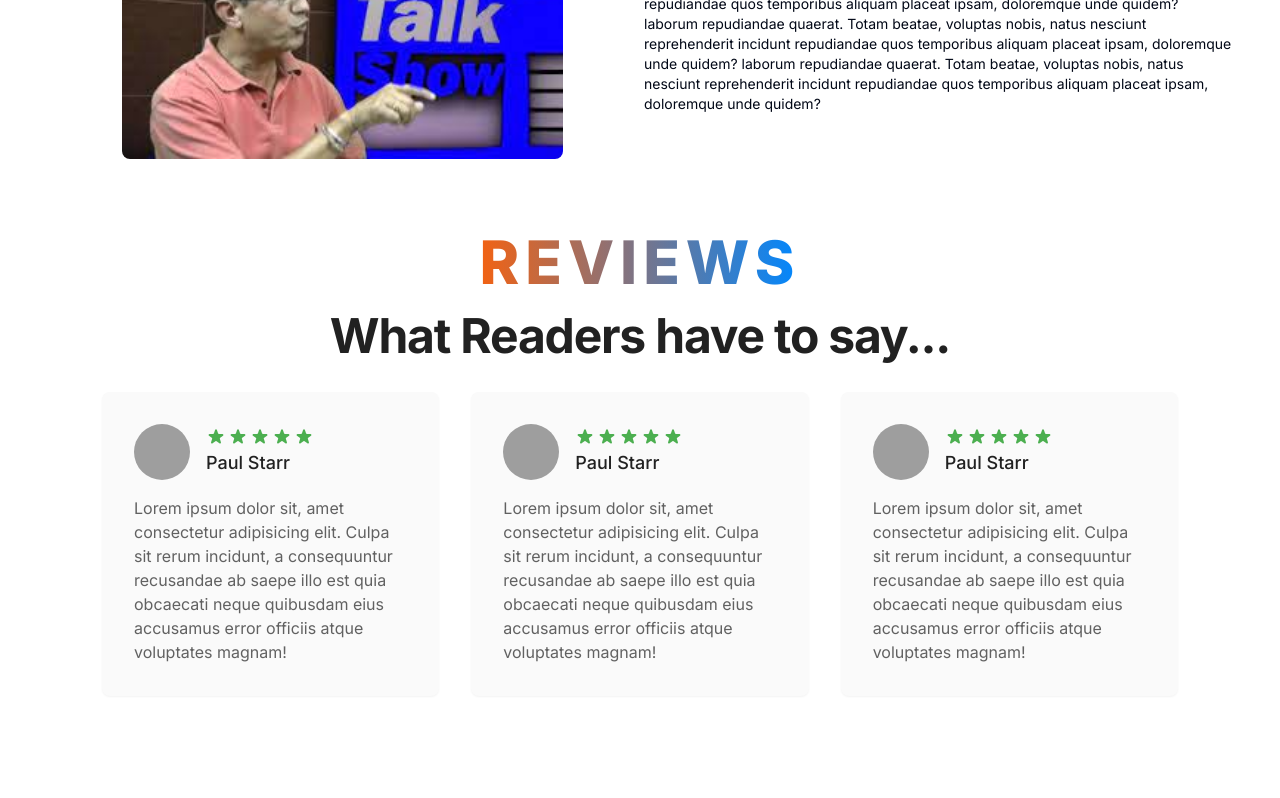
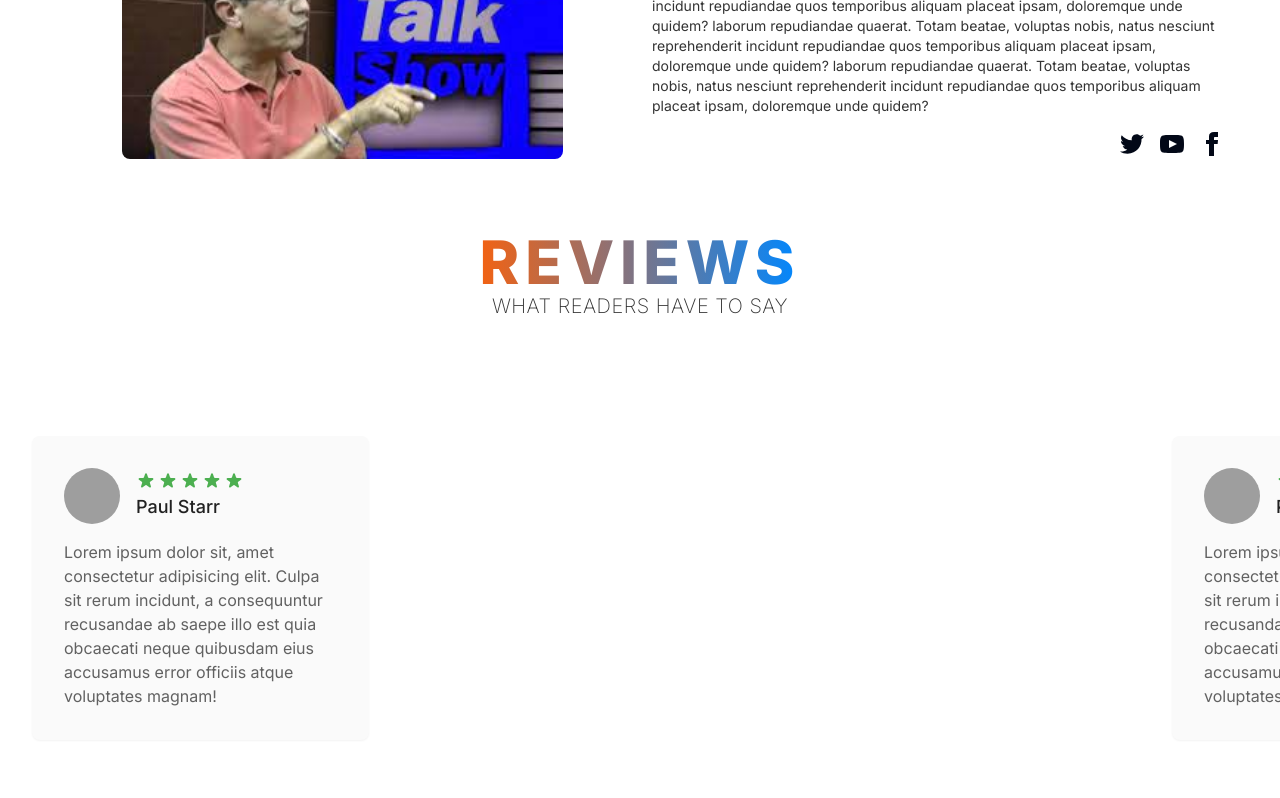
Before and after one commit to anishrajpandey/Writer-Portfolio, a Next.js app: page / in a window 1280 px wide. Shown: the part 2860-3658 px from the top of the page. Built offline with nearby package versions, Linux system fonts and the light colour scheme; grey boxes are pictures that could not be loaded.

Commit message:
scrollable testimonials

```diff
--- a/app/_components/AboutAuthor.tsx
+++ b/app/_components/AboutAuthor.tsx
@@ -15,16 +15,61 @@ const AboutAuthor = () => {
           <Image src={"/ghanendra.jpg"} fill alt="photo" />
         </div>
         {/* </div>s */}
-        <div className="text-sm flex justify-center items-center md:text-md ">
-          Lorem ipsum dolor sit, amet consectetur adipisicing elit. Eos saepe
-          laborum repudiandae quaerat. Totam beatae, voluptas nobis, natus
-          nesciunt reprehenderit incidunt repudiandae quos temporibus aliquam
-          placeat ipsam, doloremque unde quidem? laborum repudiandae quaerat.
-          Totam beatae, voluptas nobis, natus nesciunt reprehenderit incidunt
-          repudiandae quos temporibus aliquam placeat ipsam, doloremque unde
-          quidem? laborum repudiandae quaerat. Totam beatae, voluptas nobis,
-          natus nesciunt reprehenderit incidunt repudiandae quos temporibus
-          aliquam placeat ipsam, doloremque unde quidem?
+        <div className="flex flex-col justify-center items-center">
+          <div className="info py-4 px-2">
+            <h2 className="text-lg font-semibold text-orange-secondary">
+              Ghanendra Purush Dhakal (घनेन्द्र पुरुष ढकाल){" "}
+            </h2>
+            <p className="text-sm  md:text-md text-faded">
+              Lorem ipsum dolor sit, amet consectetur adipisicing elit. Eos
+              saepe laborum repudiandae quaerat. Totam beatae, voluptas nobis,
+              natus nesciunt reprehenderit incidunt repudiandae quos temporibus
+              aliquam placeat ipsam, doloremque unde quidem? laborum repudiandae
+              quaerat. Totam beatae, voluptas nobis, natus nesciunt
+              reprehenderit incidunt repudiandae quos temporibus aliquam placeat
+              ipsam, doloremque unde quidem? laborum repudiandae quaerat. Totam
+              beatae, voluptas nobis, natus nesciunt reprehenderit incidunt
+              repudiandae quos temporibus aliquam placeat ipsam, doloremque unde
+              quidem?
+            </p>
+          </div>
+          <div className="flex justify-end px-2 w-full ">
+            <div className="grid grid-flow-col gap-4">
+              <a href="https://www.facebook.com/">
+                <svg
+                  xmlns="http://www.w3.org/2000/svg"
+                  width="24"
+                  height="24"
+                  viewBox="0 0 24 24"
+                  className="fill-current"
+                >
+                  <path d="M24 4.557c-.883.392-1.832.656-2.828.775 1.017-.609 1.798-1.574 2.165-2.724-.951.564-2.005.974-3.127 1.195-.897-.957-2.178-1.555-3.594-1.555-3.179 0-5.515 2.966-4.797 6.045-4.091-.205-7.719-2.165-10.148-5.144-1.29 2.213-.669 5.108 1.523 6.574-.806-.026-1.566-.247-2.229-.616-.054 2.281 1.581 4.415 3.949 4.89-.693.188-1.452.232-2.224.084.626 1.956 2.444 3.379 4.6 3.419-2.07 1.623-4.678 2.348-7.29 2.04 2.179 1.397 4.768 2.212 7.548 2.212 9.142 0 14.307-7.721 13.995-14.646.962-.695 1.797-1.562 2.457-2.549z"></path>
+                </svg>
+              </a>
+              <a>
+                <svg
+                  xmlns="http://www.w3.org/2000/svg"
+                  width="24"
+                  height="24"
+                  viewBox="0 0 24 24"
+                  className="fill-current"
+                >
+                  <path d="M19.615 3.184c-3.604-.246-11.631-.245-15.23 0-3.897.266-4.356 2.62-4.385 8.816.029 6.185.484 8.549 4.385 8.816 3.6.245 11.626.246 15.23 0 3.897-.266 4.356-2.62 4.385-8.816-.029-6.185-.484-8.549-4.385-8.816zm-10.615 12.816v-8l8 3.993-8 4.007z"></path>
+                </svg>
+              </a>
+              <a>
+                <svg
+                  xmlns="http://www.w3.org/2000/svg"
+                  width="24"
+                  height="24"
+                  viewBox="0 0 24 24"
+                  className="fill-current"
+                >
+                  <path d="M9 8h-3v4h3v12h5v-12h3.642l.358-4h-4v-1.667c0-.955.192-1.333 1.115-1.333h2.885v-5h-3.808c-3.596 0-5.192 1.583-5.192 4.615v3.385z"></path>
+                </svg>
+              </a>
+            </div>
+          </div>
         </div>
       </main>
     </section>
--- /dev/null
+++ b/app/_components/TestimonialScrollable.tsx
@@ -0,0 +1,85 @@
+import React, { useRef, useEffect, useState } from "react";
+import Testimonial from "./Testimonials";
+const img =
+  "https://images.unsplash.com/photo-1678817546438-acc28fac4d3a?crop=entropy&cs=srgb&fm=jpg&ixid=MnwzMjM4NDZ8MHwxfHJhbmRvbXx8fHx8fHx8fDE2Nzk2NTQzNzY&ixlib=rb-4.0.3&q=85";
+
+const Testimonials = () => {
+  const journalRef = useRef(null);
+  return (
+    <>
+      <div className="flex my-16 overflow-hidden min-w-2xl relative w-full will-change-auto hover:will-change-scroll">
+        <Draggable innerRef={journalRef} rootClass={"drag"}>
+          <div className="flex flex-row overflow-x-auto " ref={journalRef}>
+            <div className="shrink-0 bg-blue-secondary">
+              <Testimonial />
+            </div>
+            <div className="shrink-0">
+              <Testimonial />
+            </div>
+            <div className="shrink-0">
+              <Testimonial />
+            </div>
+
+            {/* <div className=" shrink-0">
+              <div className="w-fit">
+              </div>
+            </div> */}
+          </div>
+        </Draggable>
+      </div>
+    </>
+  );
+};
+
+const Draggable = ({ rootClass = "", children }) => {
+  const ourRef = useRef(null);
+  const [isMouseDown, setIsMouseDown] = useState(false);
+  const mouseCoords = useRef({
+    startX: 0,
+    startY: 0,
+    scrollLeft: 0,
+    scrollTop: 0,
+  });
+  const [isScrolling, setIsScrolling] = useState(false);
+  const handleDragStart = (e) => {
+    if (!ourRef.current) return;
+    const slider = ourRef.current?.children[0];
+    const startX = e.pageX - slider.offsetLeft;
+    const startY = e.pageY - slider.offsetTop;
+    const scrollLeft = slider.scrollLeft;
+    const scrollTop = slider.scrollTop;
+    mouseCoords.current = { startX, startY, scrollLeft, scrollTop };
+    setIsMouseDown(true);
+    document.body.style.cursor = "grabbing";
+  };
+  const handleDragEnd = () => {
+    setIsMouseDown(false);
+    if (!ourRef.current) return;
+    document.body.style.cursor = "default";
+  };
+  const handleDrag = (e) => {
+    if (!isMouseDown || !ourRef.current) return;
+    e.preventDefault();
+    const slider = ourRef.current.children[0];
+    const x = e.pageX - slider.offsetLeft;
+    const y = e.pageY - slider.offsetTop;
+    const walkX = (x - mouseCoords.current.startX) * 1.5;
+    const walkY = (y - mouseCoords.current.startY) * 1.5;
+    slider.scrollLeft = mouseCoords.current.scrollLeft - walkX;
+    slider.scrollTop = mouseCoords.current.scrollTop - walkY;
+    console.log(walkX, walkY);
+  };
+
+  return (
+    <div
+      ref={ourRef}
+      onMouseDown={handleDragStart}
+      onMouseUp={handleDragEnd}
+      onMouseMove={handleDrag}
+      className={rootClass + "flex overflow-x-scroll"}
+    >
+      {children}
+    </div>
+  );
+};
+export default Testimonials;
--- a/app/_components/Testimonials.tsx
+++ b/app/_components/Testimonials.tsx
@@ -4,12 +4,74 @@ const Testimonials = () => {
   return (
     <section className="bg-white">
       <div className="mx-auto max-w-screen-xl px-4 pb-12 sm:px-6 lg:px-8 lg:pb-16 pt-5">
-        <h2 className="text-center text-4xl font-bold tracking-tight text-gray-900 sm:text-5xl">
-          What Readers have to say...{" "}
-        </h2>
-
         <div className="mt-8 grid grid-cols-1 gap-4 md:grid-cols-3 md:gap-8">
           <blockquote className="rounded-lg bg-gray-50 p-6 shadow-sm sm:p-8">
+            <div className="flex items-center gap-4">
+              <img
+                alt="Man"
+                src="https://images.unsplash.com/photo-1595152772835-219674b2a8a6?ixlib=rb-1.2.1&ixid=MnwxMjA3fDB8MHxwaG90by1wYWdlfHx8fGVufDB8fHx8&auto=format&fit=crop&w=1180&q=80"
+                className="h-14 w-14 rounded-full object-cover"
+              />
+
+              <div>
+                <div className="flex justify-center gap-0.5 text-green-500">
+                  <svg
+                    xmlns="http://www.w3.org/2000/svg"
+                    className="h-5 w-5"
+                    viewBox="0 0 20 20"
+                    fill="currentColor"
+                  >
+                    <path d="M9.049 2.927c.3-.921 1.603-.921 1.902 0l1.07 3.292a1 1 0 00.95.69h3.462c.969 0 1.371 1.24.588 1.81l-2.8 2.034a1 1 0 00-.364 1.118l1.07 3.292c.3.921-.755 1.688-1.54 1.118l-2.8-2.034a1 1 0 00-1.175 0l-2.8 2.034c-.784.57-1.838-.197-1.539-1.118l1.07-3.292a1 1 0 00-.364-1.118L2.98 8.72c-.783-.57-.38-1.81.588-1.81h3.461a1 1 0 00.951-.69l1.07-3.292z" />
+                  </svg>
+                  <svg
+                    xmlns="http://www.w3.org/2000/svg"
+                    className="h-5 w-5"
+                    viewBox="0 0 20 20"
+                    fill="currentColor"
+                  >
+                    <path d="M9.049 2.927c.3-.921 1.603-.921 1.902 0l1.07 3.292a1 1 0 00.95.69h3.462c.969 0 1.371 1.24.588 1.81l-2.8 2.034a1 1 0 00-.364 1.118l1.07 3.292c.3.921-.755 1.688-1.54 1.118l-2.8-2.034a1 1 0 00-1.175 0l-2.8 2.034c-.784.57-1.838-.197-1.539-1.118l1.07-3.292a1 1 0 00-.364-1.118L2.98 8.72c-.783-.57-.38-1.81.588-1.81h3.461a1 1 0 00.951-.69l1.07-3.292z" />
+                  </svg>
+                  <svg
+                    xmlns="http://www.w3.org/2000/svg"
+                    className="h-5 w-5"
+                    viewBox="0 0 20 20"
+                    fill="currentColor"
+                  >
+                    <path d="M9.049 2.927c.3-.921 1.603-.921 1.902 0l1.07 3.292a1 1 0 00.95.69h3.462c.969 0 1.371 1.24.588 1.81l-2.8 2.034a1 1 0 00-.364 1.118l1.07 3.292c.3.921-.755 1.688-1.54 1.118l-2.8-2.034a1 1 0 00-1.175 0l-2.8 2.034c-.784.57-1.838-.197-1.539-1.118l1.07-3.292a1 1 0 00-.364-1.118L2.98 8.72c-.783-.57-.38-1.81.588-1.81h3.461a1 1 0 00.951-.69l1.07-3.292z" />
+                  </svg>
+                  <svg
+                    xmlns="http://www.w3.org/2000/svg"
+                    className="h-5 w-5"
+                    viewBox="0 0 20 20"
+                    fill="currentColor"
+                  >
+                    <path d="M9.049 2.927c.3-.921 1.603-.921 1.902 0l1.07 3.292a1 1 0 00.95.69h3.462c.969 0 1.371 1.24.588 1.81l-2.8 2.034a1 1 0 00-.364 1.118l1.07 3.292c.3.921-.755 1.688-1.54 1.118l-2.8-2.034a1 1 0 00-1.175 0l-2.8 2.034c-.784.57-1.838-.197-1.539-1.118l1.07-3.292a1 1 0 00-.364-1.118L2.98 8.72c-.783-.57-.38-1.81.588-1.81h3.461a1 1 0 00.951-.69l1.07-3.292z" />
+                  </svg>
+                  <svg
+                    xmlns="http://www.w3.org/2000/svg"
+                    className="h-5 w-5"
+                    viewBox="0 0 20 20"
+                    fill="currentColor"
+                  >
+                    <path d="M9.049 2.927c.3-.921 1.603-.921 1.902 0l1.07 3.292a1 1 0 00.95.69h3.462c.969 0 1.371 1.24.588 1.81l-2.8 2.034a1 1 0 00-.364 1.118l1.07 3.292c.3.921-.755 1.688-1.54 1.118l-2.8-2.034a1 1 0 00-1.175 0l-2.8 2.034c-.784.57-1.838-.197-1.539-1.118l1.07-3.292a1 1 0 00-.364-1.118L2.98 8.72c-.783-.57-.38-1.81.588-1.81h3.461a1 1 0 00.951-.69l1.07-3.292z" />
+                  </svg>
+                </div>
+
+                <p className="mt-0.5 text-lg font-medium text-gray-900">
+                  Paul Starr
+                </p>
+              </div>
+            </div>
+
+            <p className="mt-4 text-gray-700">
+              Lorem ipsum dolor sit, amet consectetur adipisicing elit. Culpa
+              sit rerum incidunt, a consequuntur recusandae ab saepe illo est
+              quia obcaecati neque quibusdam eius accusamus error officiis atque
+              voluptates magnam!
+            </p>
+          </blockquote>
+
+          {/* <blockquote className="rounded-lg bg-gray-50 p-6 shadow-sm sm:p-8">
             <div className="flex items-center gap-4">
               <img
                 alt="Man"
@@ -139,73 +201,7 @@ const Testimonials = () => {
               quia obcaecati neque quibusdam eius accusamus error officiis atque
               voluptates magnam!
             </p>
-          </blockquote>
-
-          <blockquote className="rounded-lg bg-gray-50 p-6 shadow-sm sm:p-8">
-            <div className="flex items-center gap-4">
-              <img
-                alt="Man"
-                src="https://images.unsplash.com/photo-1595152772835-219674b2a8a6?ixlib=rb-1.2.1&ixid=MnwxMjA3fDB8MHxwaG90by1wYWdlfHx8fGVufDB8fHx8&auto=format&fit=crop&w=1180&q=80"
-                className="h-14 w-14 rounded-full object-cover"
-              />
-
-              <div>
-                <div className="flex justify-center gap-0.5 text-green-500">
-                  <svg
-                    xmlns="http://www.w3.org/2000/svg"
-                    className="h-5 w-5"
-                    viewBox="0 0 20 20"
-                    fill="currentColor"
-                  >
-                    <path d="M9.049 2.927c.3-.921 1.603-.921 1.902 0l1.07 3.292a1 1 0 00.95.69h3.462c.969 0 1.371 1.24.588 1.81l-2.8 2.034a1 1 0 00-.364 1.118l1.07 3.292c.3.921-.755 1.688-1.54 1.118l-2.8-2.034a1 1 0 00-1.175 0l-2.8 2.034c-.784.57-1.838-.197-1.539-1.118l1.07-3.292a1 1 0 00-.364-1.118L2.98 8.72c-.783-.57-.38-1.81.588-1.81h3.461a1 1 0 00.951-.69l1.07-3.292z" />
-                  </svg>
-                  <svg
-                    xmlns="http://www.w3.org/2000/svg"
-                    className="h-5 w-5"
-                    viewBox="0 0 20 20"
-                    fill="currentColor"
-                  >
-                    <path d="M9.049 2.927c.3-.921 1.603-.921 1.902 0l1.07 3.292a1 1 0 00.95.69h3.462c.969 0 1.371 1.24.588 1.81l-2.8 2.034a1 1 0 00-.364 1.118l1.07 3.292c.3.921-.755 1.688-1.54 1.118l-2.8-2.034a1 1 0 00-1.175 0l-2.8 2.034c-.784.57-1.838-.197-1.539-1.118l1.07-3.292a1 1 0 00-.364-1.118L2.98 8.72c-.783-.57-.38-1.81.588-1.81h3.461a1 1 0 00.951-.69l1.07-3.292z" />
-                  </svg>
-                  <svg
-                    xmlns="http://www.w3.org/2000/svg"
-                    className="h-5 w-5"
-                    viewBox="0 0 20 20"
-                    fill="currentColor"
-                  >
-                    <path d="M9.049 2.927c.3-.921 1.603-.921 1.902 0l1.07 3.292a1 1 0 00.95.69h3.462c.969 0 1.371 1.24.588 1.81l-2.8 2.034a1 1 0 00-.364 1.118l1.07 3.292c.3.921-.755 1.688-1.54 1.118l-2.8-2.034a1 1 0 00-1.175 0l-2.8 2.034c-.784.57-1.838-.197-1.539-1.118l1.07-3.292a1 1 0 00-.364-1.118L2.98 8.72c-.783-.57-.38-1.81.588-1.81h3.461a1 1 0 00.951-.69l1.07-3.292z" />
-                  </svg>
-                  <svg
-                    xmlns="http://www.w3.org/2000/svg"
-                    className="h-5 w-5"
-                    viewBox="0 0 20 20"
-                    fill="currentColor"
-                  >
-                    <path d="M9.049 2.927c.3-.921 1.603-.921 1.902 0l1.07 3.292a1 1 0 00.95.69h3.462c.969 0 1.371 1.24.588 1.81l-2.8 2.034a1 1 0 00-.364 1.118l1.07 3.292c.3.921-.755 1.688-1.54 1.118l-2.8-2.034a1 1 0 00-1.175 0l-2.8 2.034c-.784.57-1.838-.197-1.539-1.118l1.07-3.292a1 1 0 00-.364-1.118L2.98 8.72c-.783-.57-.38-1.81.588-1.81h3.461a1 1 0 00.951-.69l1.07-3.292z" />
-                  </svg>
-                  <svg
-                    xmlns="http://www.w3.org/2000/svg"
-                    className="h-5 w-5"
-                    viewBox="0 0 20 20"
-                    fill="currentColor"
-                  >
-                    <path d="M9.049 2.927c.3-.921 1.603-.921 1.902 0l1.07 3.292a1 1 0 00.95.69h3.462c.969 0 1.371 1.24.588 1.81l-2.8 2.034a1 1 0 00-.364 1.118l1.07 3.292c.3.921-.755 1.688-1.54 1.118l-2.8-2.034a1 1 0 00-1.175 0l-2.8 2.034c-.784.57-1.838-.197-1.539-1.118l1.07-3.292a1 1 0 00-.364-1.118L2.98 8.72c-.783-.57-.38-1.81.588-1.81h3.461a1 1 0 00.951-.69l1.07-3.292z" />
-                  </svg>
-                </div>
-
-                <p className="mt-0.5 text-lg font-medium text-gray-900">
-                  Paul Starr
-                </p>
-              </div>
-            </div>
-
-            <p className="mt-4 text-gray-700">
-              Lorem ipsum dolor sit, amet consectetur adipisicing elit. Culpa
-              sit rerum incidunt, a consequuntur recusandae ab saepe illo est
-              quia obcaecati neque quibusdam eius accusamus error officiis atque
-              voluptates magnam!
-            </p>
-          </blockquote>
+          </blockquote> */}
         </div>
       </div>
     </section>
--- a/app/_globalComponents/Footer.tsx
+++ b/app/_globalComponents/Footer.tsx
@@ -25,7 +25,7 @@ const Footer = () => {
         <p>Phone:</p>
         <p>9866548652</p>
       </div>
-      <nav>
+      <div>
         <div className="text-lg font-semibold">Social media</div>
         <div className="grid grid-flow-col gap-4">
           <a>
@@ -62,7 +62,7 @@ const Footer = () => {
             </svg>
           </a>
         </div>
-      </nav>
+      </div>
     </footer>
   );
 };
--- a/app/page.tsx
+++ b/app/page.tsx
@@ -8,6 +8,7 @@ import BookSection from "./_components/BookSection";
 import Testimonials from "./_components/Testimonials";
 import ShowPDF from "./books/[bookID]/_components/ShowPDF";
 import AboutAuthor from "./_components/AboutAuthor";
+import TestimonialScrollable from "./_components/TestimonialScrollable";
 export default function Home() {
   return (
     <>
@@ -65,7 +66,11 @@ export default function Home() {
           Reviews
         </span>{" "}
       </h1>
-      <Testimonials />
+      <h2 className="text-center m-0 p-0 text-lg sm:text-xl font-extralight text-faded tracking-wide uppercase">
+        What Readers have to say
+      </h2>
+      {/* <Testimonials /> */}
+      <TestimonialScrollable />
       {/* <ShowPDF /> */}
     </>
   );
```
